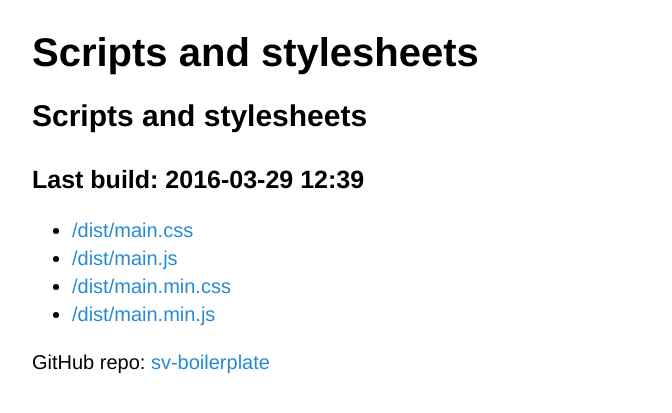
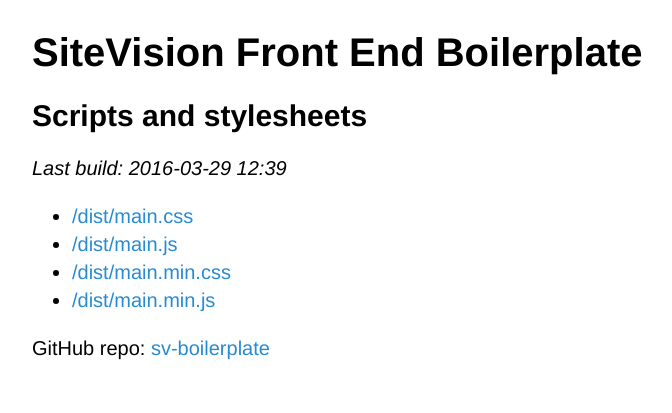
Before and after one commit to BouvetStockholmAB/sv-boilerplate, a Jekyll site: the page built from index.md, in a window 1280 px wide. Shown: the top 413 px of the page, without its empty margins (228-900 px from the left). Built offline with Jekyll 4.4.1, drawn with Linux system fonts in a browser that asks for light colours.

Commit message:
Text and layout changes

```diff
--- a/_layouts/default.html
+++ b/_layouts/default.html
@@ -5,7 +5,7 @@
     <meta name="viewport" content="width=device-width, initial-scale=1, minimum-scale=1, shrink-to-fit=no">
     <meta name="robots" content="noindex, nofollow">
 
-    <title>{{ page.title }}</title>
+    <title>{{ site.name }}</title>
 
     <style>
 
@@ -79,7 +79,7 @@
 
     <div role="main">
 
-        <h1>{{ page.title }}</h1>
+        <h1>{{ site.name }}</h1>
 
         {{ content }}
 
--- a/index.md
+++ b/index.md
@@ -2,9 +2,9 @@
 title: Scripts and stylesheets
 ---
 
-## Scripts and stylesheets
+## {{ page.title }}
 
-### Last build: {{ site.time | date: "%Y-%m-%d %H:%M" }}
+*Last build: {{ site.time | date: "%Y-%m-%d %H:%M" }}*
 
 <ul>
 {% for file in site.static_files %}
```
